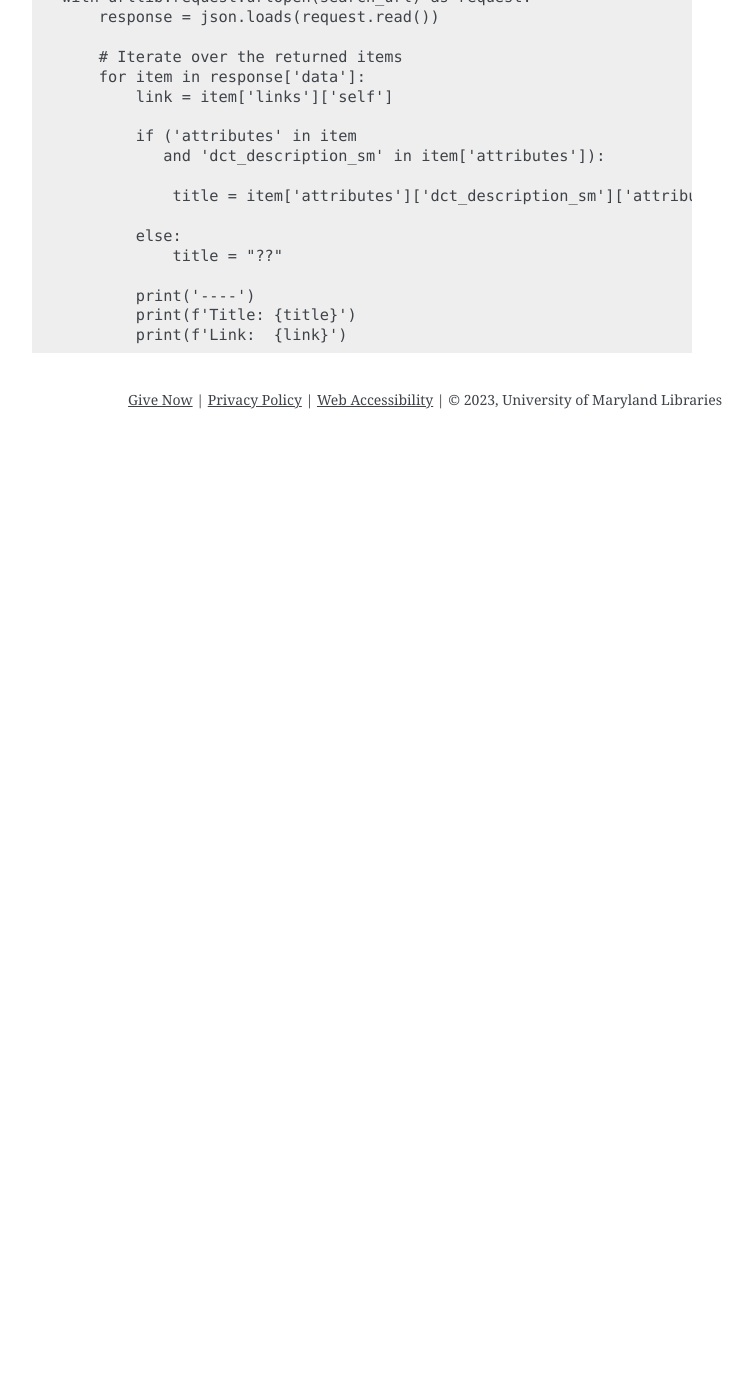
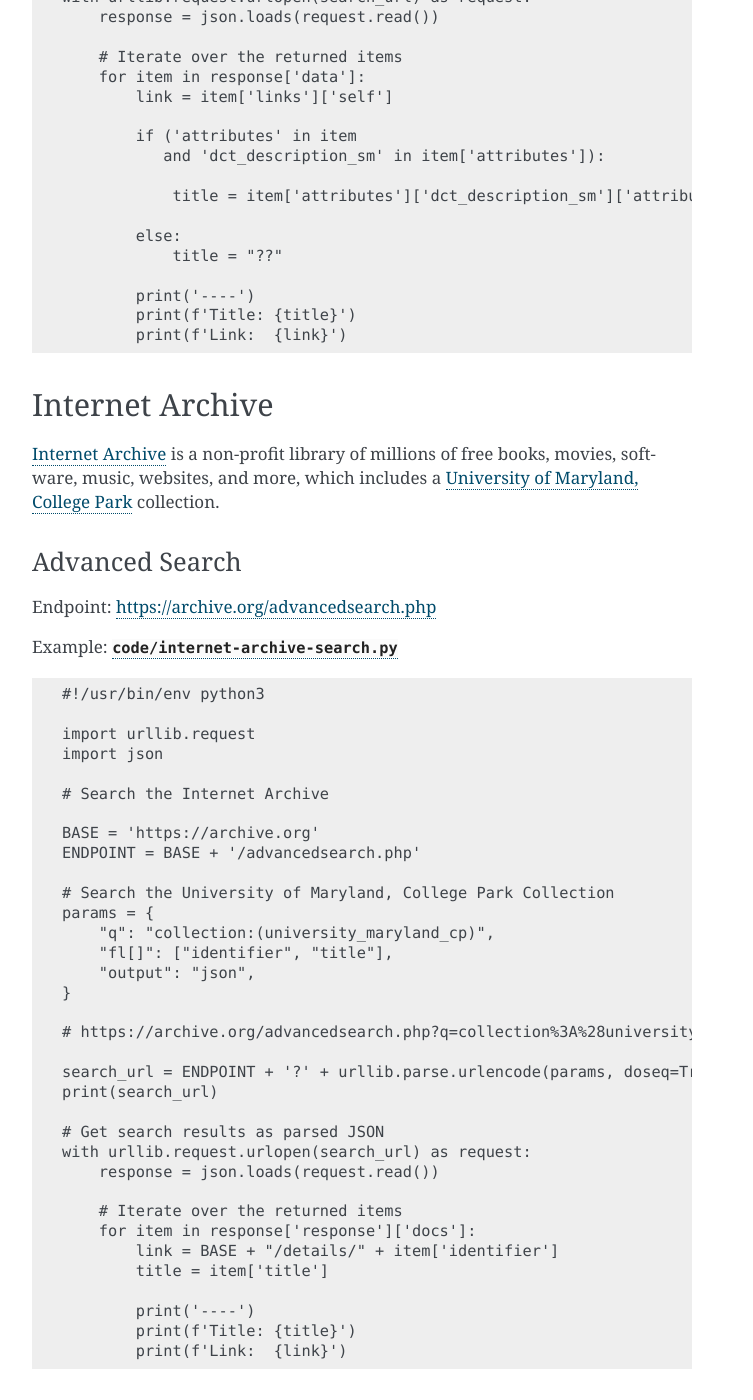
Before and after one commit to wallberg-umd/umd-lib-opendata, a Sphinx documentation site: the page built from source/services.rst, in a window 1280 px wide and 1400 px high, scrolled down 5511 px. Shown: the whole window, without its empty margins (388-1141 px from the left). Built offline with Sphinx 7.4.7, drawn with Linux system fonts in a browser that asks for light colours; before the commit the page ends 5950 px from its top, so only the background shows below that; some of the changed text lies outside the part shown.

Commit message:
Add Internet Archive service

```diff
--- /dev/null
+++ b/source/code/internet-archive-search.py
@@ -0,0 +1,34 @@
+#!/usr/bin/env python3
+
+import urllib.request
+import json
+
+# Search the Internet Archive
+
+BASE = 'https://archive.org'
+ENDPOINT = BASE + '/advancedsearch.php'
+
+# Search the University of Maryland, College Park Collection
+params = {
+    "q": "collection:(university_maryland_cp)",
+    "fl[]": ["identifier", "title"],
+    "output": "json",
+}
+
+# https://archive.org/advancedsearch.php?q=collection%3A%28university_maryland_cp%29&fl%5B%5D=identifier&fl%5B%5D=title&output=json
+
+search_url = ENDPOINT + '?' + urllib.parse.urlencode(params, doseq=True)
+print(search_url)
+
+# Get search results as parsed JSON
+with urllib.request.urlopen(search_url) as request:
+    response = json.loads(request.read())
+
+    # Iterate over the returned items
+    for item in response['response']['docs']:
+        link = BASE + "/details/" + item['identifier']
+        title = item['title']
+
+        print('----')
+        print(f'Title: {title}')
+        print(f'Link:  {link}')
--- a/source/services.rst
+++ b/source/services.rst
@@ -145,3 +145,17 @@
 Example: :download:`geoportal-search.py <code/geoportal-search.py>`
 
 .. literalinclude:: code/geoportal-search.py
+
+Internet Archive
+================
+
+`Internet Archive <https://archive.org>`_ is a non-profit library of millions of free books, movies, software, music, websites, and more, which includes a `University of Maryland, College Park <https://archive.org/details/university_maryland_cp>`_ collection.
+
+Advanced Search
+---------------
+
+Endpoint: `<https://archive.org/advancedsearch.php>`_
+
+Example: :download:`code/internet-archive-search.py <code/internet-archive-search.py>`
+
+.. literalinclude:: code/internet-archive-search.py
```
